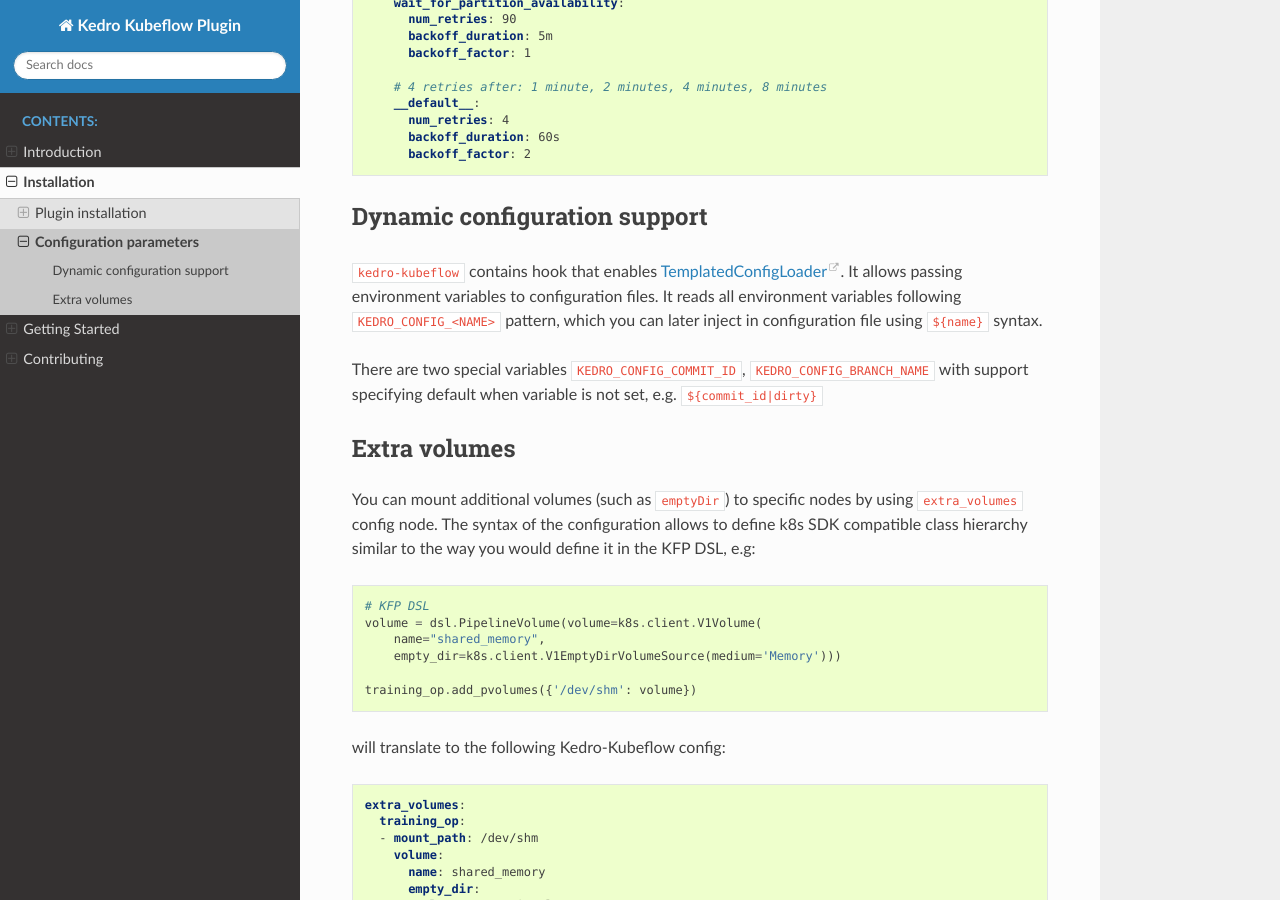
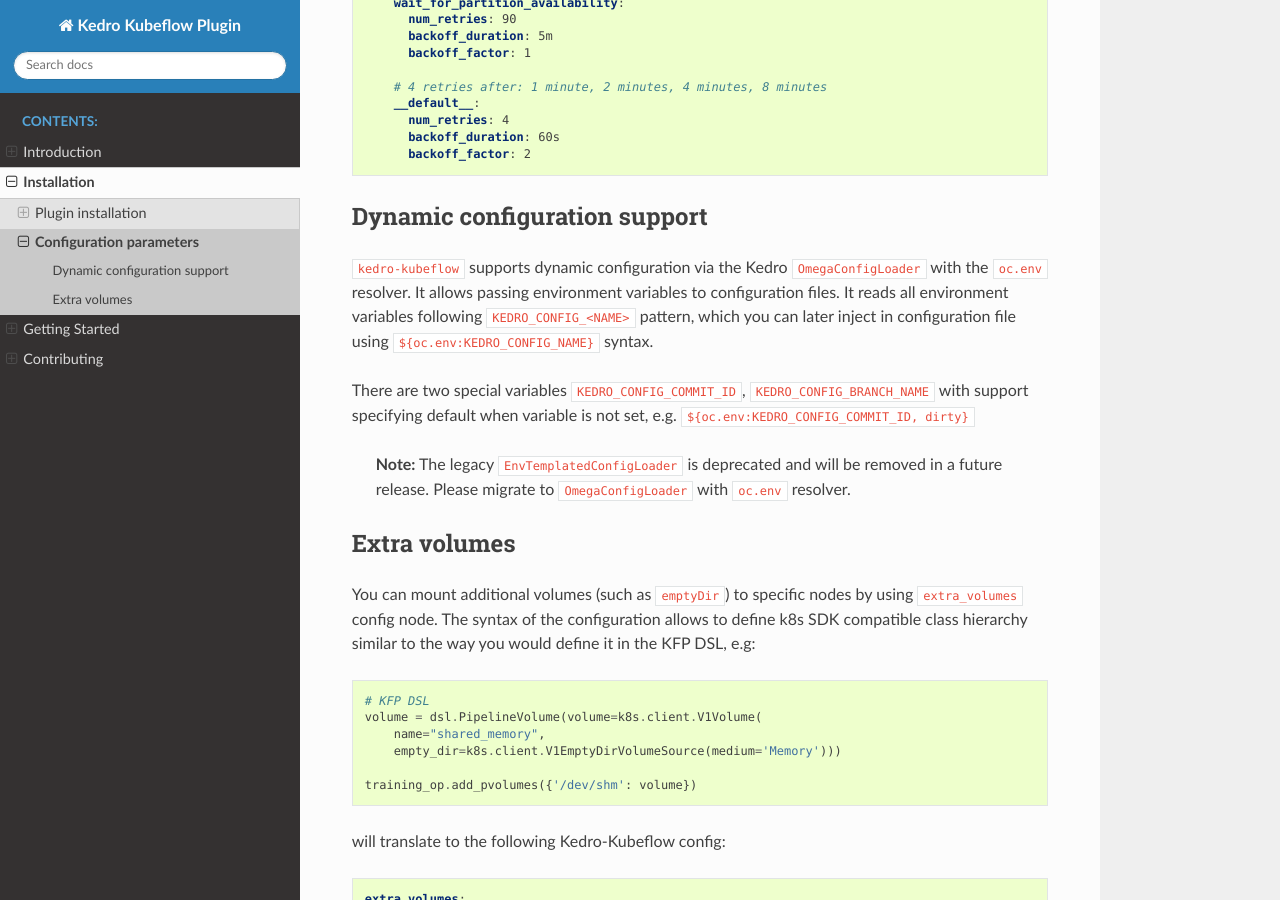
Before and after one commit to getindata/kedro-kubeflow, a Sphinx documentation site: the page built from docs/source/02_installation/02_configuration.md, in a window 1280 px wide and 900 px high, scrolled down 2923 px. Built offline with Sphinx 7.4.7 and the Read the Docs theme 3.1.0, drawn with Linux system fonts in a browser that asks for light colours.

Commit message:
Support Kedro 1.x while preserving 0.19 compatibility
- widen the Kedro dependency from `>0.18.4, <=0.19.9` to `>0.18.4, <2.0`
  so projects can upgrade to Kedro 1.x to pick up security fixes
- keep backward compatibility for Kedro 0.19 via an AbstractConfigLoader shim
- remove dead Kedro 0.16 compatibility code and the unused semver dependency
- replace the Pydantic v1-only deep_update import in tests with a stdlib helper
- update docs and changelog for the revised Kedro compatibility story
- make MLflow-related tests self-contained so the default test suite passes
  without optional mlflow/kedro-mlflow packages installed

```diff
--- a/docs/conf.py
+++ b/docs/conf.py
@@ -28,7 +28,7 @@
 author = "GetInData"
 
 myst_substitutions = {
-    "tested_kedro": "0.17.7",
+    "tested_kedro": "1.0.0",
     "release": release,
 }
 
--- a/docs/source/02_installation/02_configuration.md
+++ b/docs/source/02_installation/02_configuration.md
@@ -176,12 +176,14 @@
 
 ## Dynamic configuration support
 
-`kedro-kubeflow` contains hook that enables [TemplatedConfigLoader](https://kedro.readthedocs.io/en/stable/kedro.config.TemplatedConfigLoader.html).
+`kedro-kubeflow` supports dynamic configuration via the Kedro `OmegaConfigLoader` with the `oc.env` resolver.
 It allows passing environment variables to configuration files. It reads all environment variables following `KEDRO_CONFIG_<NAME>` pattern, which you
-can later inject in configuration file using `${name}` syntax.
+can later inject in configuration file using `${oc.env:KEDRO_CONFIG_NAME}` syntax.
 
 There are two special variables `KEDRO_CONFIG_COMMIT_ID`, `KEDRO_CONFIG_BRANCH_NAME` with support specifying default when variable is not set,
-e.g. `${commit_id|dirty}`
+e.g. `${oc.env:KEDRO_CONFIG_COMMIT_ID, dirty}`
+
+> **Note:** The legacy `EnvTemplatedConfigLoader` is deprecated and will be removed in a future release. Please migrate to `OmegaConfigLoader` with `oc.env` resolver.
 
 ## Extra volumes
 You can mount additional volumes (such as `emptyDir`) to specific nodes by using `extra_volumes` config node.
```
Also changed, not shown: CHANGELOG.md (+18 -0 lines), pyproject.toml (+3 -4 lines), 10 other files.
